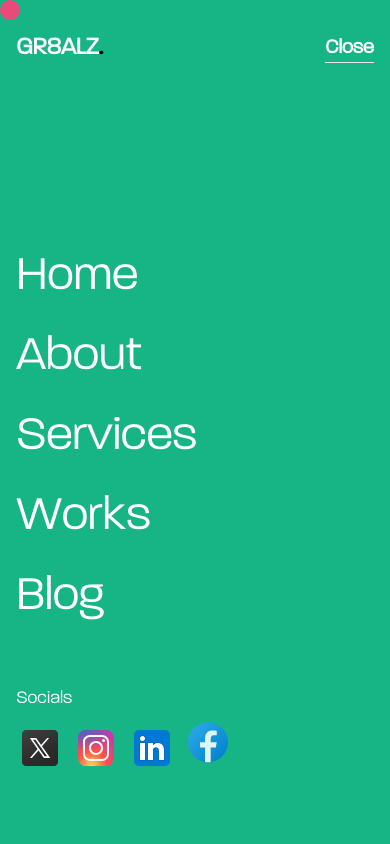
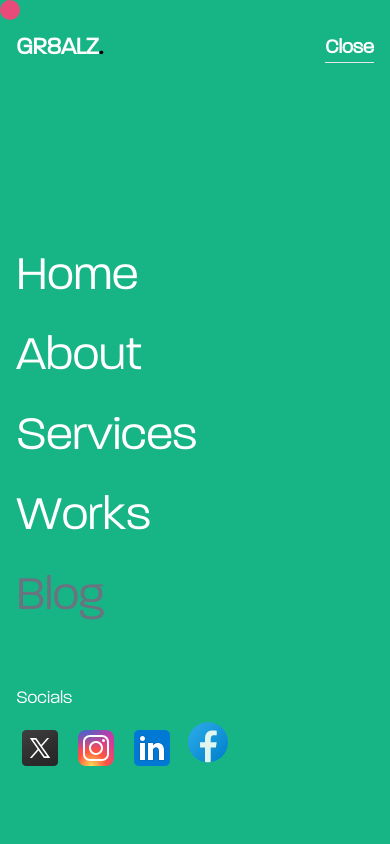
Before and after one commit to devalexdgreat/mev2, a Next.js app: page /About in a window 390 px wide. Both pictures are taken after a click on the element "Menu". Shown: the top 844 px of the page. Built offline with nearby package versions, Linux system fonts and the light colour scheme.

Commit message:
blog under construction

```diff
--- a/components/Navbar.jsx
+++ b/components/Navbar.jsx
@@ -127,7 +127,7 @@ export default function Navbar() {
                                 initial={{ x: 100, opacity: 0 }}
                                 whileInView={{ x: 0, opacity: 1 }}
                                 transition={{ delay: 1.8 }}
-                                ><Link href={"/Blogs"} className="nav-linkMob text-5xl" onClick={toggleMenu}>Blog</Link></motion.span>
+                                ><a className="nav-linkMob text-5xl text-gray-500" onClick={toggleMenu}>Blog</a></motion.span>
                             </div>
 
                             <div className="w-11/12 h-28 mx-auto flex flex-col justify-between">
```
